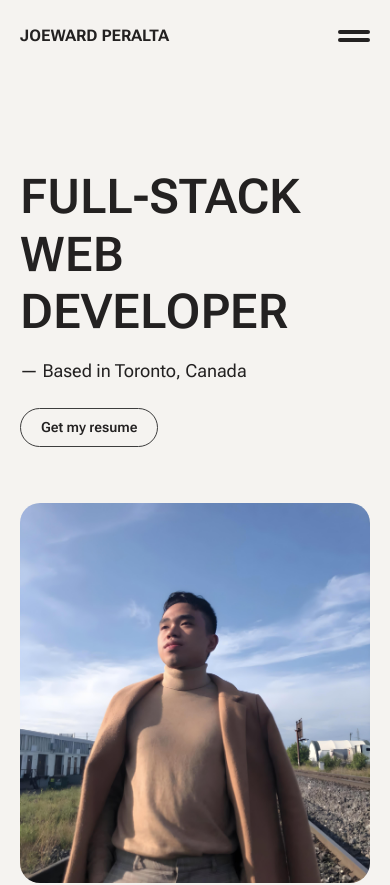
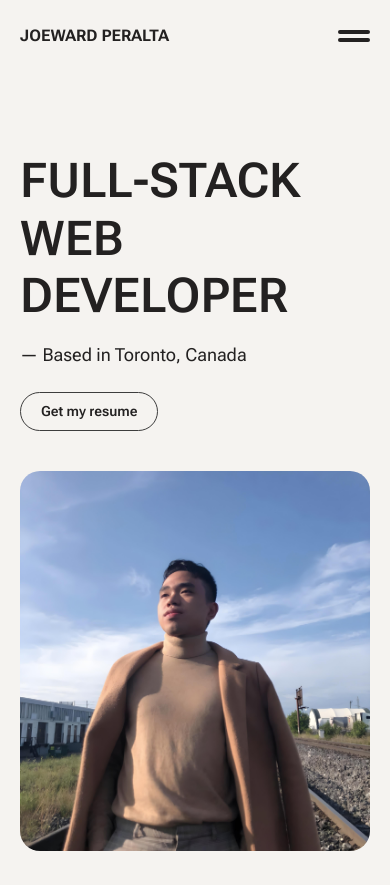
Before and after one commit to joewardperalta/developer-portfolio, a Next.js app: page / in a window 390 px wide. Shown: the top 885 px of the page. Built offline with nearby package versions, Linux system fonts and the light colour scheme.

Commit message:
Adjust the column layout for tablet device

```diff
--- a/components/Column.jsx
+++ b/components/Column.jsx
@@ -1,5 +1,9 @@
 export default function Column({ children, className }) {
   return (
-    <div className={`${className} my-4 shrink grow basis-full`}>{children}</div>
+    <div
+      className={`${className} shrink grow basis-full tablet:basis-1/2`}
+    >
+      {children}
+    </div>
   );
 }
```
